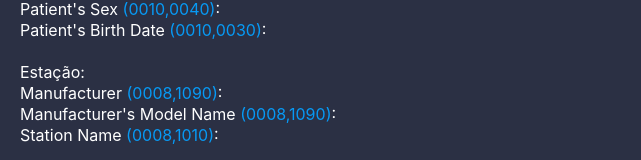
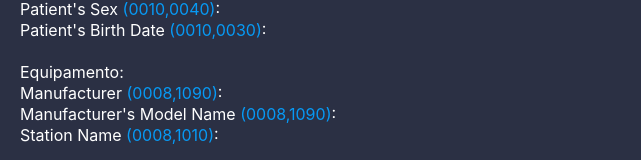
Before and after one commit to lucomoraes/dicomParserWeb, a React (Create React App) app: page / in a window 1280 px wide. Shown: the part 176-336 px from the top of the page, without its empty margins (0-641 px from the left). Built offline with nearby package versions, Linux system fonts and the light colour scheme.

Commit message:
ajuste titulo aplicação e ajuste na nomenclatura da estação

```diff
--- a/public/index.html
+++ b/public/index.html
@@ -23,7 +23,7 @@
       work correctly both with client-side routing and a non-root public URL.
       Learn how to configure a non-root public URL by running `npm run build`.
     -->
-    <title>Dicom Web Parser</title>
+    <title>Dicom Parser</title>
   </head>
   <body>
     <noscript>You need to enable JavaScript to run this app.</noscript>
--- a/src/components/DisplayData.js
+++ b/src/components/DisplayData.js
@@ -30,7 +30,7 @@ function DisplayData(props) {
             <p>Patient's Birth Date <span style={tagStyle}>(0010,0030)</span>: <span style={resultStyle}>{props.image.patientBirthDate}</span></p>
             <br></br>
 
-            <p>Estação:</p>
+            <p>Equipamento:</p>
             <p>Manufacturer <span style={tagStyle}>(0008,1090)</span>: <span style={resultStyle}>{props.image.manufacturer}</span></p>
             <p>Manufacturer's Model Name <span style={tagStyle}>(0008,1090)</span>: <span style={resultStyle}>{props.image.manufacturerModelName}</span></p>
             <p>Station Name <span style={tagStyle}>(0008,1010)</span>: <span style={resultStyle}>{props.image.stationName}</span></p>
```
